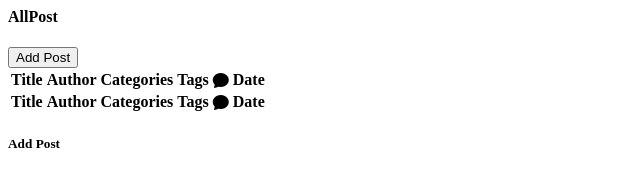
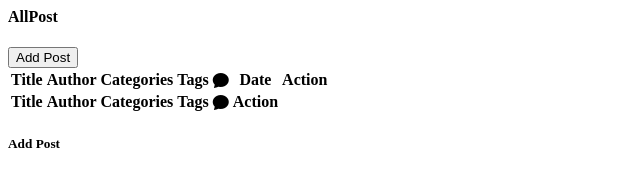
Before and after one commit to AhmadFazriNursamsi/push, a plain HTML site: page pages/allposts/index.html in a window 1280 px wide. Shown: the top 172 px of the page, 0-640 px from the left. Drawn offline with nearby package versions, Linux system fonts and the light colour scheme.

Commit message:
all post

```diff
--- a/pages/allposts/index.html
+++ b/pages/allposts/index.html
@@ -15,6 +15,7 @@
                         <th>Tags </th>
                         <th><i class="bi bi-chat-fill"></i> </th>
                         <th>Date </th>
+                        <th>Action </th>
 
                     </tr>
                 </thead>
@@ -25,7 +26,7 @@
                         <th>Categories </th>
                         <th>Tags </th>
                         <th><i class="bi bi-chat-fill"></i> </th>
-                        <th>Date </th>
+                        <th>Action </th>
                     </tr>
                 </tfoot>
             </table>
```
